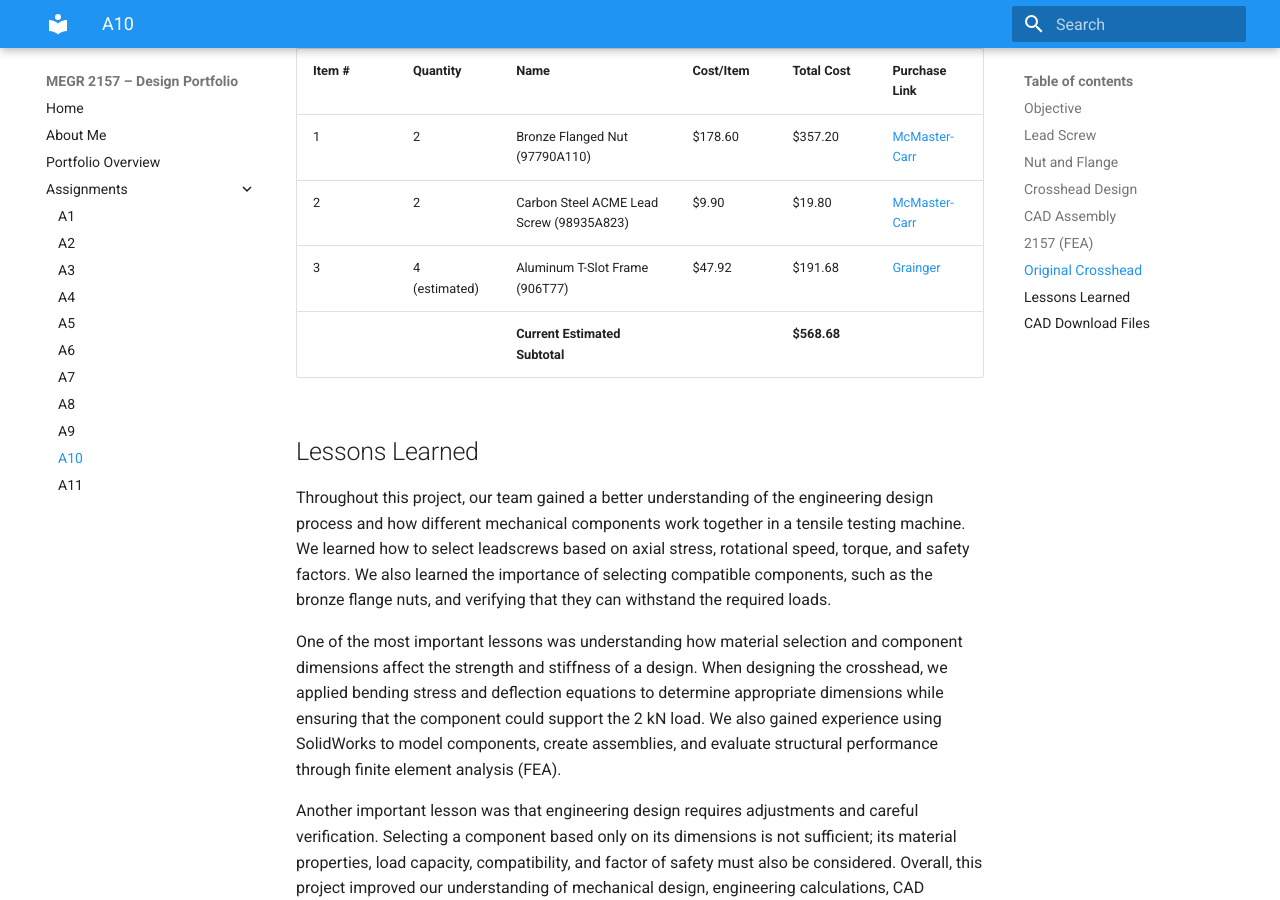
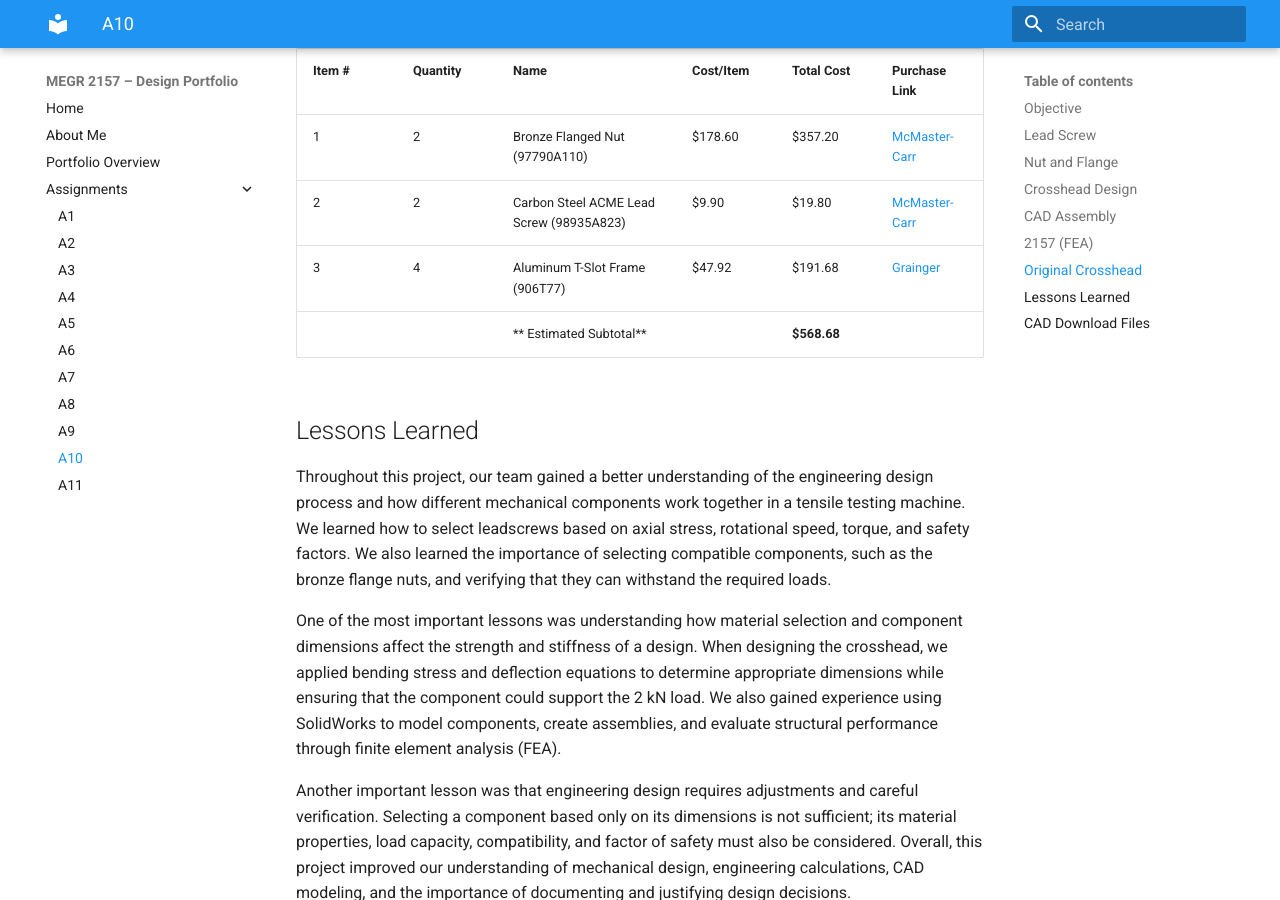
Before and after one commit to jcasillaspad/MEGR2157-Portfolio, an MkDocs documentation site: the page built from docs/assignments/A10/index.md, in a window 1280 px wide and 900 px high, scrolled down 16414 px. Built offline with MkDocs 1.6.1 and Material for MkDocs 9.7.7, drawn with Linux system fonts in a browser that asks for light colours.

Commit message:
Update quantity and subtotal label in index.md
Removed 'estimated' from the quantity and corrected the subtotal label.

```diff
--- a/docs/assignments/A10/index.md
+++ b/docs/assignments/A10/index.md
@@ -158,8 +158,8 @@ This showed that the modified crosshead maintained nearly the same stiffness whi
 |---|---|---|---|---|---|
 | 1 | 2 | Bronze Flanged Nut (97790A110) | $178.60 | $357.20 | [McMaster-Carr](https://www.mcmaster.com/97790A110) |
 | 2 | 2 | Carbon Steel ACME Lead Screw (98935A823) | $9.90 | $19.80 | [McMaster-Carr](https://www.mcmaster.com/98935A823) |
-| 3 | 4 (estimated) | Aluminum T-Slot Frame (906T77) | $47.92 | $191.68 | [Grainger](https://www.grainger.com/product/80-20-T-Slot-Framing-System-Profiles-906T77) |
-| | | **Current Estimated Subtotal** | | **$568.68** | |
+| 3 | 4 | Aluminum T-Slot Frame (906T77) | $47.92 | $191.68 | [Grainger](https://www.grainger.com/product/80-20-T-Slot-Framing-System-Profiles-906T77) |
+| | | ** Estimated Subtotal** | | **$568.68** | |
 
 ## Lessons Learned
 
```
